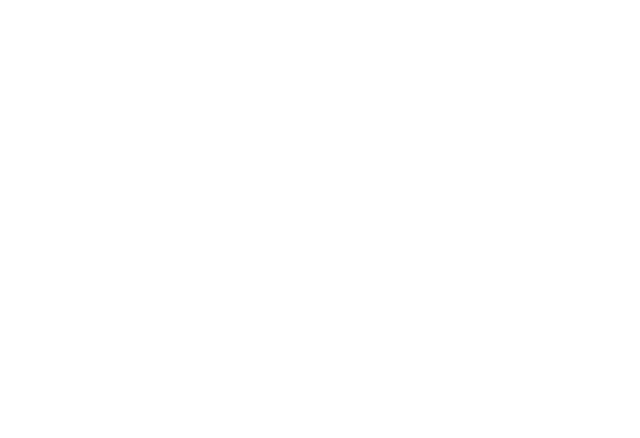
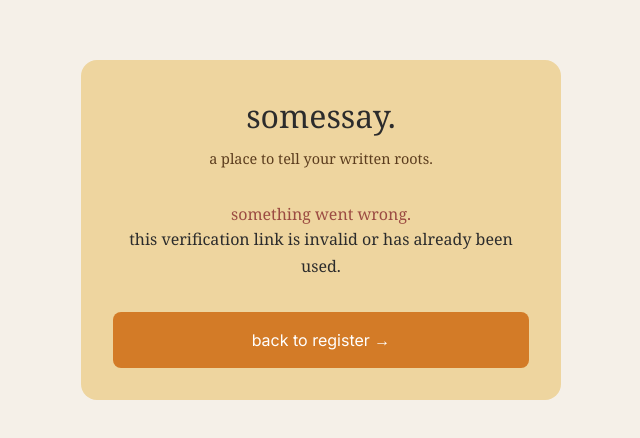
Before and after one commit to carmel-estrada28/IT342-Estrada-Somessay, a React (Vite) app in the folder web/: page /verify in a window 1280 px wide. Before the commit this address had no page. Shown: the part 170-608 px from the top of the page, without its empty margins (319-959 px from the left). Built offline with nearby package versions, Linux system fonts and the light colour scheme.

Commit message:
frontend: verify email

```diff
--- a/web/src/App.jsx
+++ b/web/src/App.jsx
@@ -1,27 +1,16 @@
 import { BrowserRouter, Routes, Route, Navigate } from 'react-router-dom'
-
-// Auth
 import LoginPage from './features/auth/LoginPage'
 import RegisterPage from './features/auth/RegisterPage'
 import OAuth2Redirect from './features/auth/OAuth2Redirect'
-
-// Feed
 import FeedPage from './features/feed/FeedPage'
 import LandingPage from './features/feed/LandingPage'
-
-// Article
 import ArticleDetailPage from './features/article/ArticleDetailPage'
 import CreateArticlePage from './features/article/CreateArticlePage'
-
-// Profile
 import ProfilePage from './features/profile/ProfilePage'
 import EditProfilePage from './features/profile/EditProfilePage'
-
-// Activity
 import ActivityPage from './features/activity/ActivityPage'
-
-// Admin
 import AdminPage from './features/admin/AdminPage'
+import VerifyPage from './features/auth/VerifyPage'
 
 function ProtectedRoute({ children }) {
   const token = localStorage.getItem('token')
@@ -43,6 +32,7 @@
         <Route path="/edit-profile" element={<ProtectedRoute><EditProfilePage /></ProtectedRoute>} />
         <Route path="/activity" element={<ProtectedRoute><ActivityPage /></ProtectedRoute>} />
         <Route path="/admin" element={<ProtectedRoute><AdminPage /></ProtectedRoute>} />
+        <Route path="/verify" element={<VerifyPage />} />
       </Routes>
     </BrowserRouter>
   )
--- a/web/src/features/auth/RegisterPage.jsx
+++ b/web/src/features/auth/RegisterPage.jsx
@@ -40,8 +40,7 @@
         { headers: { "Content-Type": "application/json" } }
       )
       if (res.data.status === "success") {
-        setSuccess("Registration successful! Redirecting to login...")
-        setTimeout(() => navigate("/login"), 2000)
+        setSuccess('Registration successful! Please check your email to verify your account before logging in.')
       } else {
         setError(res.data.message)
       }
--- /dev/null
+++ b/web/src/features/auth/VerifyPage.jsx
@@ -0,0 +1,106 @@
+import { useEffect, useState } from 'react'
+import { useNavigate, useSearchParams } from 'react-router-dom'
+import axios from '../../shared/api/axiosClient'
+
+export default function VerifyPage() {
+    const [searchParams] = useSearchParams()
+    const navigate = useNavigate()
+    const [status, setStatus] = useState('loading') // loading | success | error
+
+    useEffect(() => {
+        const token = searchParams.get('token')
+        if (!token) {
+            setStatus('error')
+            return
+        }
+
+        axios.get(`/auth/verify?token=${token}`)
+            .then(() => setStatus('success'))
+            .catch(() => setStatus('error'))
+    }, [])
+
+    return (
+        <div style={{
+            minHeight: '100vh',
+            backgroundColor: '#f5f0e8',
+            display: 'flex',
+            alignItems: 'center',
+            justifyContent: 'center',
+            fontFamily: "'Georgia', serif"
+        }}>
+            <div style={{
+                maxWidth: '480px',
+                width: '90%',
+                padding: '2rem',
+                backgroundColor: '#EED59F',
+                borderRadius: '16px',
+                textAlign: 'center'
+            }}>
+                <h1 style={{ fontSize: '2rem', color: '#2c2c2c', marginBottom: '0.5rem' }}>
+                    somessay.
+                </h1>
+                <p style={{ color: '#5C3D1E', fontSize: '0.9rem', marginBottom: '2rem' }}>
+                    a place to tell your written roots.
+                </p>
+
+                {status === 'loading' && (
+                    <p style={{ color: '#2c2c2c' }}>verifying your email...</p>
+                )}
+
+                {status === 'success' && (
+                    <>
+                        <h2 style={{ color: '#2c2c2c', fontWeight: 'normal' }}>
+                            you're in. 🌿
+                        </h2>
+                        <p style={{ color: '#2c2c2c', lineHeight: 1.7 }}>
+                            your email has been verified. welcome to somessay.
+                        </p>
+                        <button
+                            onClick={() => navigate('/login')}
+                            style={{
+                                marginTop: '2rem',
+                                padding: '1rem 2rem',
+                                backgroundColor: '#59643A',
+                                color: '#ffffff',
+                                border: 'none',
+                                borderRadius: '8px',
+                                fontFamily: "'Inter', sans-serif",
+                                fontSize: '1rem',
+                                cursor: 'pointer',
+                                width: '100%'
+                            }}>
+                            enter the seasons →
+                        </button>
+                    </>
+                )}
+
+                {status === 'error' && (
+                    <>
+                        <h2 style={{ color: '#9B4B42', fontWeight: 'normal' }}>
+                            something went wrong.
+                        </h2>
+                        <p style={{ color: '#2c2c2c', lineHeight: 1.7 }}>
+                            this verification link is invalid or has already been used.
+                        </p>
+                        <button
+                            onClick={() => navigate('/register')}
+                            style={{
+                                marginTop: '2rem',
+                                padding: '1rem 2rem',
+                                backgroundColor: '#D37B27',
+                                color: '#ffffff',
+                                border: 'none',
+                                borderRadius: '8px',
+                                fontFamily: "'Inter', sans-serif",
+                                fontSize: '1rem',
+                                cursor: 'pointer',
+                                width: '100%'
+                            }}>
+                            back to register →
+                        </button>
+                    </>
+                )}
+            </div>
+        </div>
+    )
+}
```
